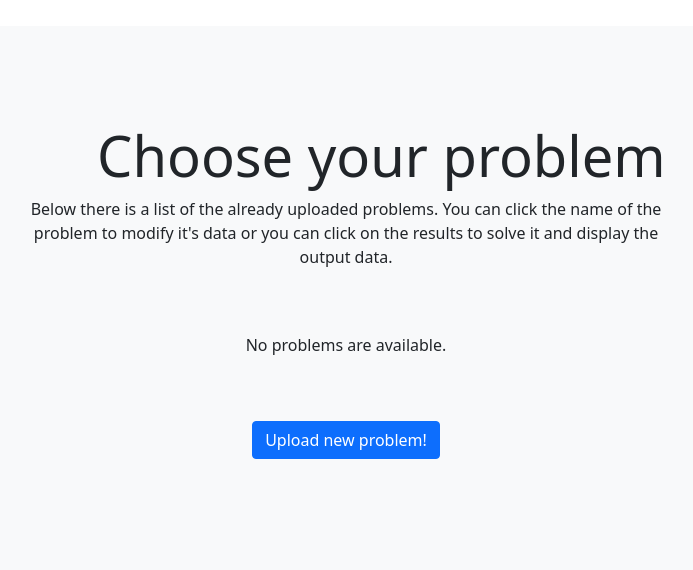
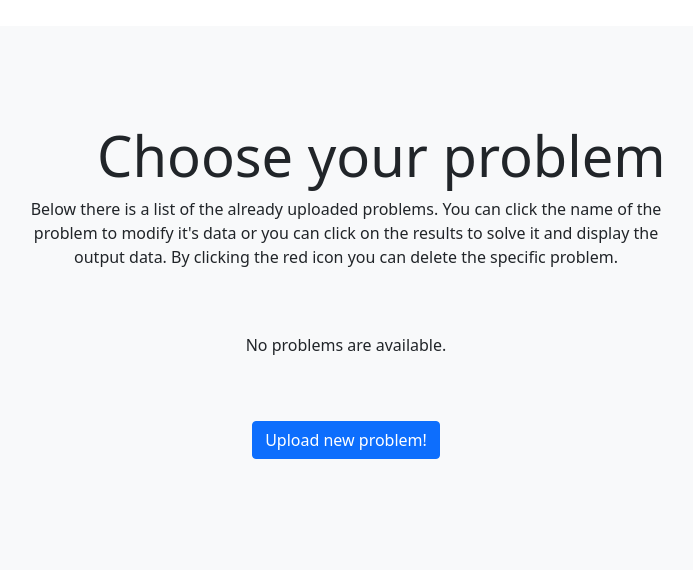
Before and after one commit to quu7/bluehunt, a Django app: page / in a window 1280 px wide. Shown: the part 56-626 px from the top of the page, without its empty margins (294-987 px from the left). Run offline with Django 3.2, Linux system fonts and the light colour scheme; data that the repository does not hold is empty.

Commit message:
Minor description fix

```diff
--- a/minora/templates/minora/index.html
+++ b/minora/templates/minora/index.html
@@ -4,7 +4,7 @@
     <div class="p-5 mb-4 bg-light rounded-3">
         <div class="container-fluid py-5">
 <h1 class="display-4 offset-md-3">Choose your problem</h1>
-<p class="font-weight-normal text-center col-md-8 offset-md-2">Below there is a list of the already uploaded problems. You can click the name of the problem to modify it's data or you can click on the results to solve it and display the output data.</p>
+<p class="font-weight-normal text-center col-md-8 offset-md-2">Below there is a list of the already uploaded problems. You can click the name of the problem to modify it's data or you can click on the results to solve it and display the output data. By clicking the red icon you can delete the specific problem.</p>
 <div class="row d-flex justify-content-center">
 {% if problem_list %}
     <ul class="list-group col-md-4 text-center mt-5">
```
